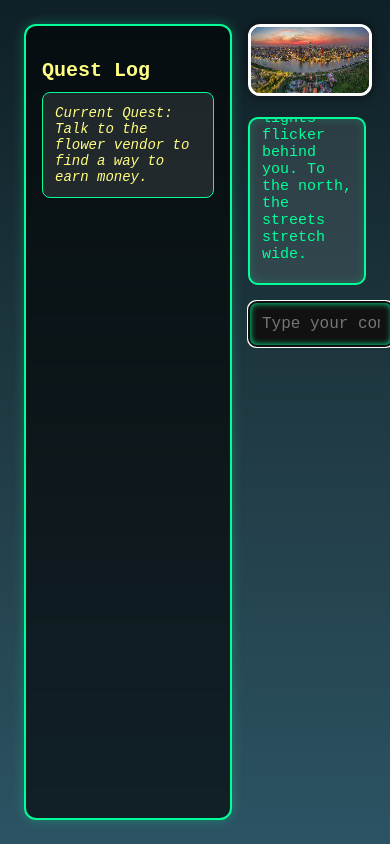
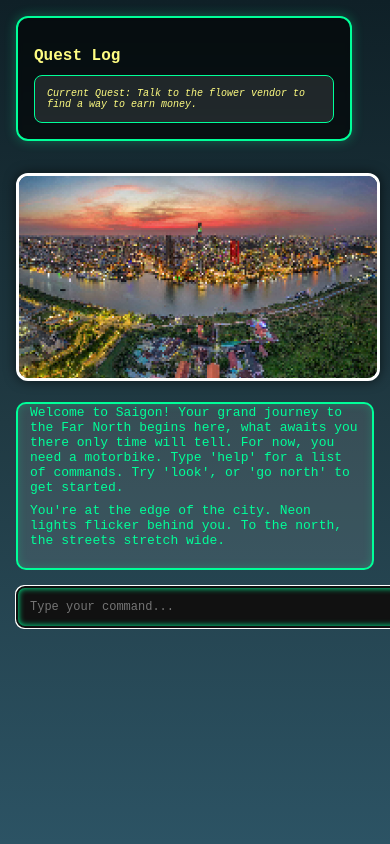
Before and after one commit to comradeflats/south2north, a plain HTML site: page index.html in a window 390 px wide. Drawn offline with Linux system fonts and the light colour scheme.

Commit message:
Mobile Formatting
Fixed the display on mobile to show the photo and make the UI more user friendly

```diff
--- a/styles.css
+++ b/styles.css
@@ -9,11 +9,13 @@ body {
   display: flex;
   justify-content: center;
   align-items: stretch;
+  overflow-x: hidden; /* Prevent horizontal scrolling */
 }
 
 /* App Layout: Two Columns */
 .app-layout {
   display: flex;
+  flex-wrap: wrap; /* Allows columns to stack on smaller screens */
   width: 100%;
   max-width: 1200px;
   margin: 0 auto;
@@ -24,17 +26,19 @@ body {
 
 /* Sidebar: Quest Log */
 .sidebar {
-  width: 300px;
+  width: 100%; /* Full width on mobile */
+  max-width: 300px; /* Restrict sidebar width on larger screens */
   background: rgba(0, 0, 0, 0.6);
   border: 2px solid #00ff99;
   border-radius: 12px;
   padding: 16px;
   box-shadow: 0 0 12px rgba(0, 255, 153, 0.3);
   backdrop-filter: blur(3px);
+  margin-bottom: 16px; /* Space between sidebar and main panel */
 }
 
 .sidebar h2 {
-  font-size: 20px;
+  font-size: 18px; /* Slightly smaller font for mobile */
   color: #fffd82;
   margin-bottom: 10px;
 }
@@ -55,11 +59,12 @@ body {
   display: flex;
   flex-direction: column;
   gap: 16px;
+  width: 100%;
 }
 
 /* Location Image */
 .game-image-container img {
-  width: 100%;
+  width: 100%; /* Make image responsive */
   max-height: 300px;
   object-fit: cover;
   border-radius: 12px;
@@ -76,14 +81,13 @@ body {
   border: 2px solid #00ff99;
   padding: 12px;
   font-size: 15px;
-  /* Remove flexbox-related properties */
   border-radius: 10px;
   box-shadow: inset 0 0 10px rgba(0, 255, 153, 0.2);
 }
 
 /* Command Input */
 .command-line input {
-  width: 100%;
+  width: 100%; /* Full width input */
   padding: 12px;
   font-size: 16px;
   background: #111;
@@ -107,6 +111,53 @@ span.item {
 }
 
 .log-line {
-    margin-bottom: 8px; /* Add spacing between lines */
-    display: block; /* ensure each log line is a block level element*/
+  margin-bottom: 8px;
+  display: block;
 }
+
+/* Media Queries for Mobile */
+@media (max-width: 768px) {
+  .app-layout {
+    flex-direction: column; /* Stack the sidebar and main panel on smaller screens */
+    padding: 16px;
+  }
+
+  .sidebar {
+    width: 100%; /* Full width sidebar */
+    margin-bottom: 16px;
+  }
+
+  .main-panel {
+    width: 100%; /* Full width main panel */
+  }
+
+  .game-image-container img {
+    max-height: 250px; /* Adjust image size on mobile */
+  }
+
+  .command-line input {
+    font-size: 14px; /* Smaller font for mobile */
+  }
+
+  .quest-log {
+    font-size: 12px; /* Smaller font for better fit */
+  }
+}
+
+@media (max-width: 480px) {
+  .sidebar h2 {
+    font-size: 16px; /* Further reduce font size on small screens */
+  }
+
+  .quest-log {
+    font-size: 10px; /* Make text smaller for better readability */
+  }
+
+  .log-box {
+    font-size: 13px; /* Adjust log box font for mobile */
+  }
+
+  .command-line input {
+    font-size: 12px; /* Smaller text box font */
+  }
+}
```
